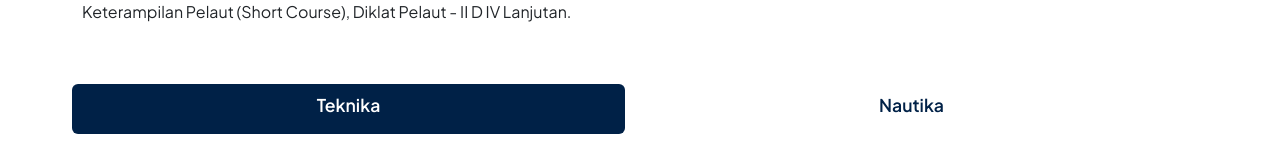
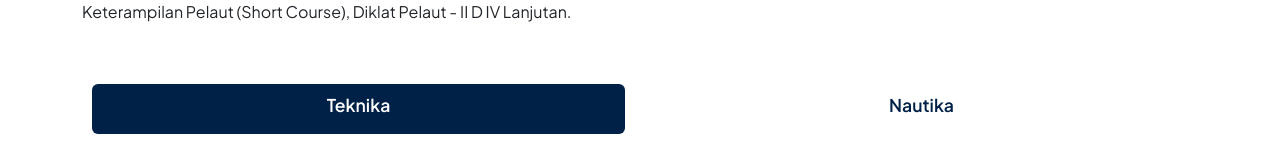
Before and after one commit to schewzy/schewzy.github.io, a plain HTML site: page diklatrev1.html in a window 1280 px wide. Shown: the part 609-759 px from the top of the page. Drawn offline with Linux system fonts and the light colour scheme.

Commit message:
padding nautika and teknika tab

```diff
--- a/diklatrev1.html
+++ b/diklatrev1.html
@@ -594,10 +594,12 @@ footer p.copyright-text {
 }
 
 /* Navigasi Tab */
+.nav-item {
+
+}
 .nav-pills .nav-link {
     color: #002147;
 }
-
 .nav-pills .nav-link.active {
     color: #ffffff;
     background-color: #002147;
@@ -973,7 +975,7 @@ footer p.copyright-text {
 <!-- Section Table - Tabel -->
 <div class="container mt-4">
     <!-- Navigasi Tab -->
-    <ul style="gap: 10px;" class="nav nav-pills nav-justified" id="myTab" role="tablist">
+    <ul style="gap: 30px; padding-left: 20px;" class="nav nav-pills nav-justified" id="myTab" role="tablist">
         <li class="nav-item" role="presentation">
             <a class="nav-link active" id="teknika-tab" data-bs-toggle="tab" href="#teknika" type="button" role="tab"
                 aria-controls="teknika" aria-selected="true">Teknika</a>
```
